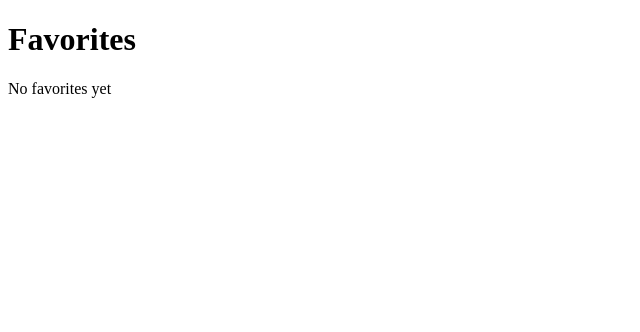
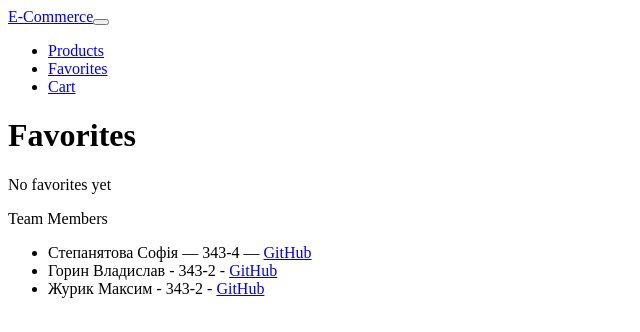
Before and after one commit to VladdHoryn/WEB_Lab_9-10, a Vue app: page /favorites in a window 1280 px wide. Shown: the top 332 px of the page, without its empty margins (0-640 px from the left). Built offline with nearby package versions, Linux system fonts and the light colour scheme; the HTML template or start-up script is replaced by a standard one.

Commit message:
add Header and Footer to FavoritesPage

```diff
--- a/src/pages/FavoritesPage.vue
+++ b/src/pages/FavoritesPage.vue
@@ -1,6 +1,8 @@
 <template>
+  <Header />
+
   <div class="container py-4">
-    <h1 class="mb-4 text-center">Favorites</h1>
+    <h1 class="mb-4 text-center text-primary">Favorites</h1>
 
     <div v-if="favorites.length === 0" class="text-center text-muted">
       No favorites yet
@@ -8,10 +10,13 @@
 
     <FavoritesList :favorites="favorites" class="row g-3 mt-3" />
   </div>
+
+  <Footer />
 </template>
 
-
 <script setup lang="ts">
+import Header from "@/components/layout/Header.vue";
+import Footer from "@/components/layout/Footer.vue";
 import FavoritesList from "@/components/FavoritesList.vue";
 import { useFavoritesStore } from "@/store/favorites.store";
 
```
